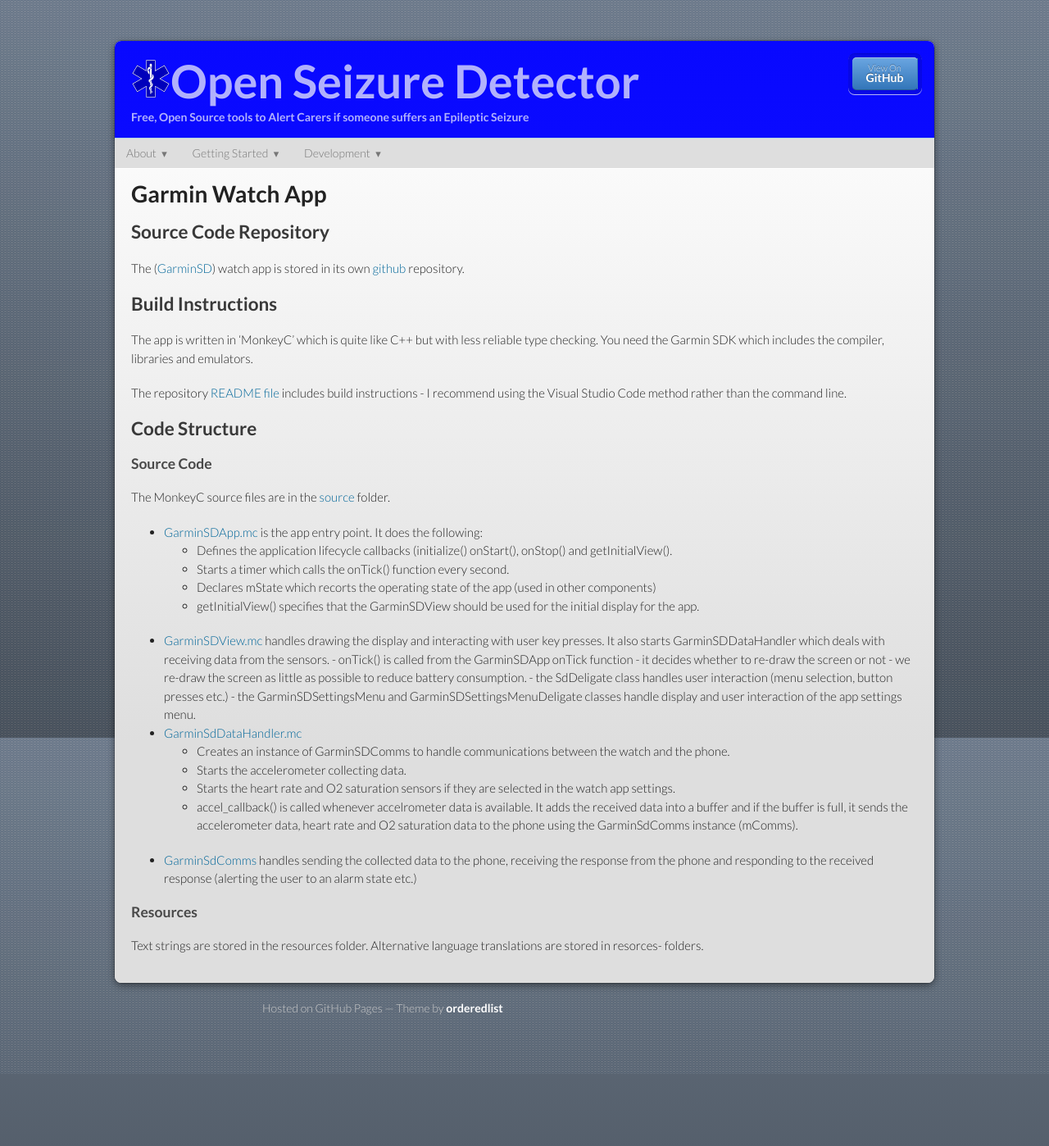
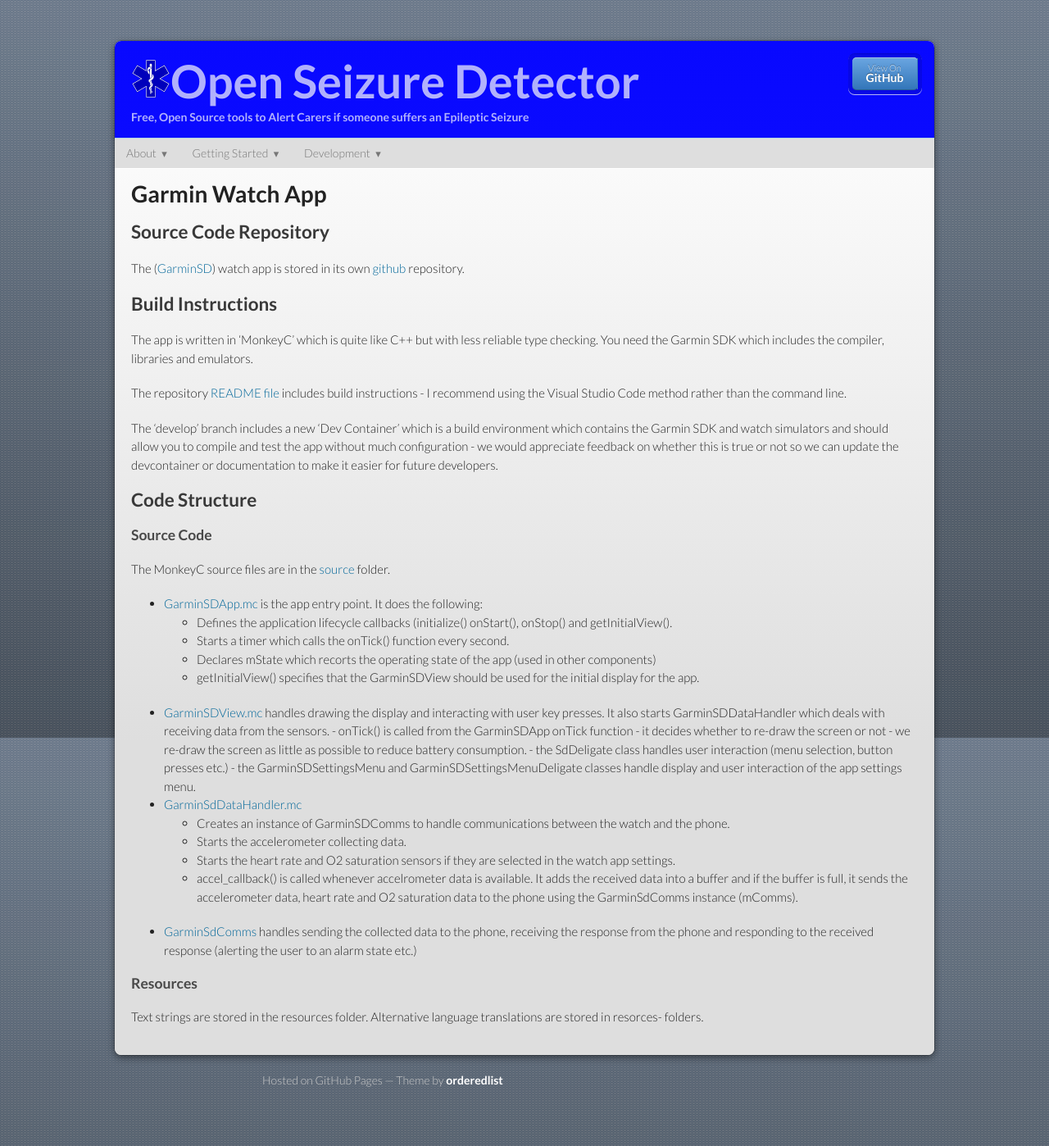
Before and after one commit to OpenSeizureDetector/openseizuredetector.github.io, a Jekyll site: the page built from pages-developer/code_structure/garmin_watch_app.md, in a window 1280 px wide. Shown: the whole page at 82% size. Built offline with Jekyll 4.4.1, drawn with Linux system fonts in a browser that asks for light colours; before the commit the page ends 1310 px from its top, so only the background shows below that.

Commit message:
Added pointer to garmin devcontainer for easier compilation

```diff
--- a/pages-developer/code_structure/garmin_watch_app.md
+++ b/pages-developer/code_structure/garmin_watch_app.md
@@ -14,6 +14,9 @@ The ([GarminSD](https://github.com/OpenSeizureDetector/Garmin_SD)) watch app is
 The app is written in 'MonkeyC' which is quite like C++ but with less reliable type checking.   You need the Garmin SDK which includes the compiler, libraries and emulators.
 
 The repository [README file](https://github.com/OpenSeizureDetector/Garmin_SD/blob/master/README.md) includes build instructions - I recommend using the Visual Studio Code method rather than the command line.
+
+The 'develop' branch includes a new 'Dev Container' which is a build environment which contains the Garmin SDK and watch simulators and should allow you to compile and test the app without much configuration - we would appreciate feedback on whether this is true or not so we can update the devcontainer or documentation to make
+it easier for future developers.
 
 ## Code Structure
 ### Source Code
```
